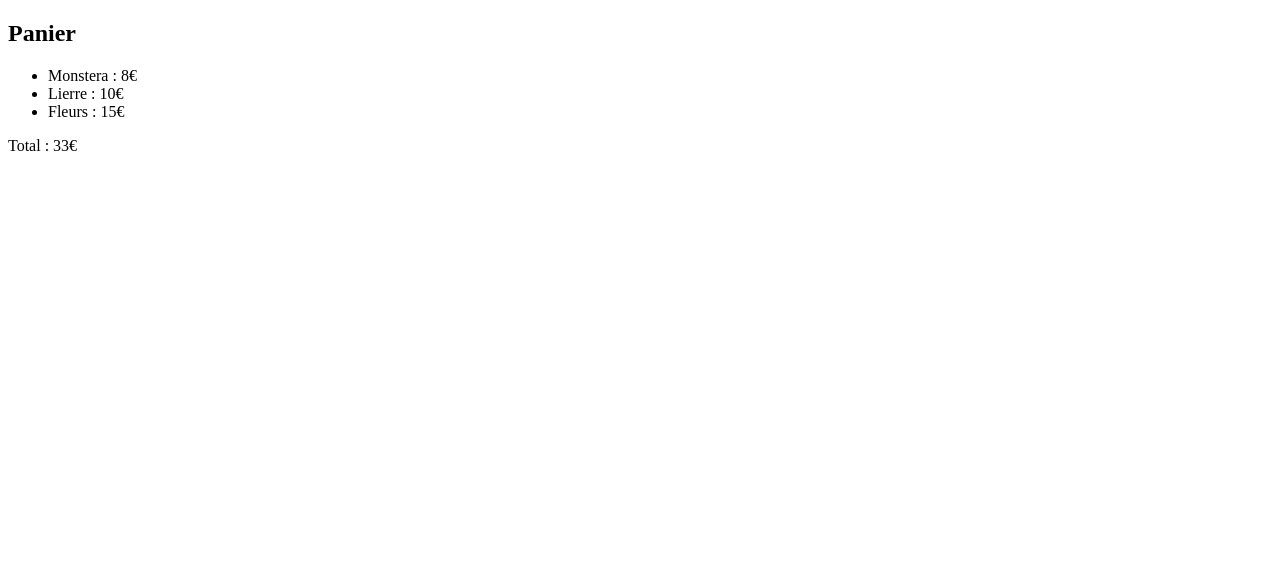
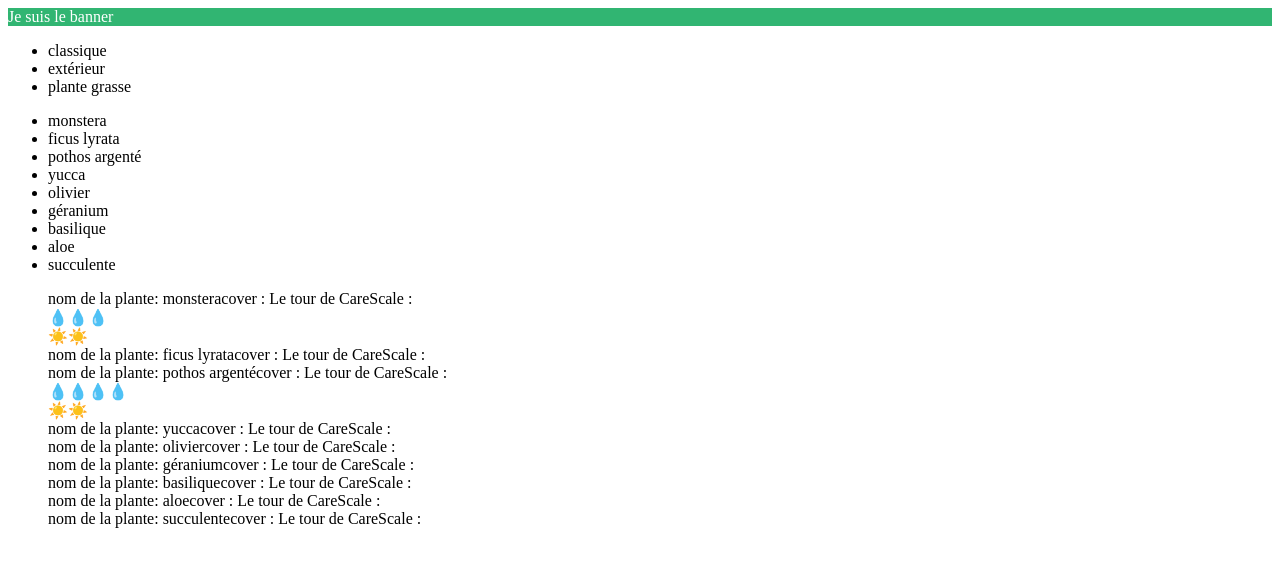
Before and after one commit to NabihSamy/React-ToDoListe, a React (Create React App) app in the folder todo-list/: page / in a window 1280 px wide. Shown: the top 566 px of the page. Built offline with nearby package versions, Linux system fonts and the light colour scheme.

Commit message:
propts done

```diff
--- a/todo-list/src/components/App.js
+++ b/todo-list/src/components/App.js
@@ -1,12 +1,15 @@
 import '../styles/App.css';
 import Cart from './Cart.js';
-import Banner from './Banner';
-
+import Banner from './Banner.js';
+import ShoppingList from './ShoppingList';
+import CareScale from './CareScale';
+import PlantItem
+ from './PlantItem';
 function App() {
     return (
     <div>
       <Banner />
-      <Cart />
+      <ShoppingList />
 
     </div>
     )
--- a/todo-list/src/components/Banner.js
+++ b/todo-list/src/components/Banner.js
@@ -1,10 +1,15 @@
+import '../styles/Banner.css'
+
+
 function Banner() {
-    return
-    <div className="lmj-banner">
-        <h1>
-            La maison jungle
-        </h1>
-    </div>
+    return  (
+            <div className="lmj-banner">
+            Je suis le banner  </div>
+            )
+
+
+
+
 }
 
 export default Banner
--- /dev/null
+++ b/todo-list/src/components/CareScale.js
@@ -0,0 +1,15 @@
+
+function CareScale({ scaleValue, careType }) {
+    const range = [1, 2, 3, 4 , 5]
+
+    const scaleType = careType === 'light' ? '☀️' : '💧'
+    console.log(careType)
+
+    return (
+        <div>
+            {range.map((rangeElem) => scaleValue >= rangeElem ? <span key={rangeElem.toString()}>{scaleType}</span> : null
+            )}
+        </div>
+    )
+}
+export default CareScale
--- a/todo-list/src/components/Cart.js
+++ b/todo-list/src/components/Cart.js
@@ -1,3 +1,5 @@
+import '../styles/Cart.css'
+
 
 function Cart()
     {
--- /dev/null
+++ b/todo-list/src/components/PlantItem.js
@@ -0,0 +1,17 @@
+import CareScale from "./CareScale"
+
+function PlantItem({ name, cover, id, light, water }) {
+
+    return (
+        <div>
+            nom de la plante: {name}
+            cover : {cover}
+            Le tour de CareScale :
+            <CareScale careType='water' scaleValue={water} />
+
+            <CareScale careType='light' scaleValue={light} />
+
+        </div>
+    )
+}
+export default PlantItem
--- /dev/null
+++ b/todo-list/src/components/ShoppingList.js
@@ -0,0 +1,39 @@
+import  {plantList}  from '../datas/plantList';
+import CareScale from './CareScale';
+import PlantItem from './PlantItem';
+
+
+
+function ShoppingList() {
+	const categories = plantList.reduce(
+		(acc, plant) =>
+			acc.includes(plant.category) ? acc : acc.concat(plant.category),
+		[]
+	)
+
+	return (
+		<div>
+			<ul>
+				{categories.map((cat) => (
+					<li key={cat}>{cat}</li>
+				))}
+			</ul>
+			<ul>
+				{plantList.map((plant) => (
+					<li key={plant.id}>{plant.name}</li>
+				))}
+			</ul>
+			<ul>
+				{plantList.map( (plant) =>
+				(
+				<div>
+					{	<PlantItem	name ={plant.name} id={plant.id} cover={plant.cover} light={plant.light} water={plant.water}	 />}
+				</div>
+
+				))}
+			</ul>
+		</div>
+	)
+}
+
+export default ShoppingList
--- /dev/null
+++ b/todo-list/src/datas/plantList.js
@@ -0,0 +1,51 @@
+export const plantList = [
+	{
+		name: 'monstera',
+		category: 'classique',
+		id: '1ed',
+		light: 2,
+		water: 3
+	},
+	{
+		name: 'ficus lyrata',
+		category: 'classique',
+		id: '2ab'
+	},
+	{
+		name: 'pothos argenté',
+		category: 'classique',
+		id: '3sd',
+		light: 2,
+		water: 4
+	},
+	{
+		name: 'yucca',
+		category: 'classique',
+		id: '4kk'
+	},
+	{
+		name: 'olivier',
+		category: 'extérieur',
+		id: '5pl'
+	},
+	{
+		name: 'géranium',
+		category: 'extérieur',
+		id: '6uo'
+	},
+	{
+		name: 'basilique',
+		category: 'extérieur',
+		id: '7ie'
+	},
+	{
+		name: 'aloe',
+		category: 'plante grasse',
+		id: '8fp'
+	},
+	{
+		name: 'succulente',
+		category: 'plante grasse',
+		id: '9vn'
+	}
+]
--- a/todo-list/src/styles/Banner.css
+++ b/todo-list/src/styles/Banner.css
@@ -0,0 +1,11 @@
+.lmj-banner
+{
+    color: white;
+    padding: 32 px;
+    background-color: #31b572;
+}
+
+h2
+{
+    color: blue;
+}
--- /dev/null
+++ b/todo-list/src/styles/Cart.css
@@ -0,0 +1,9 @@
+h1
+{
+    color: yellow;
+}
+
+h1
+{
+    color: green;
+}
```
